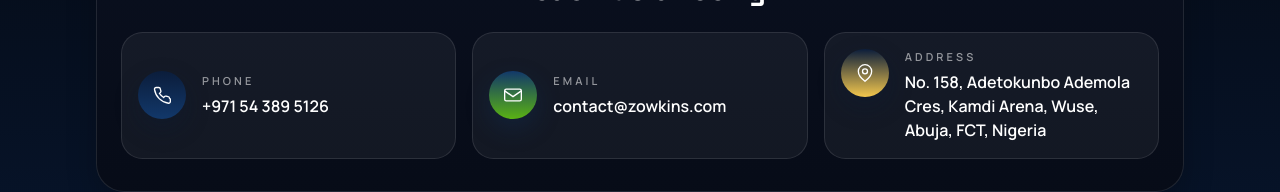
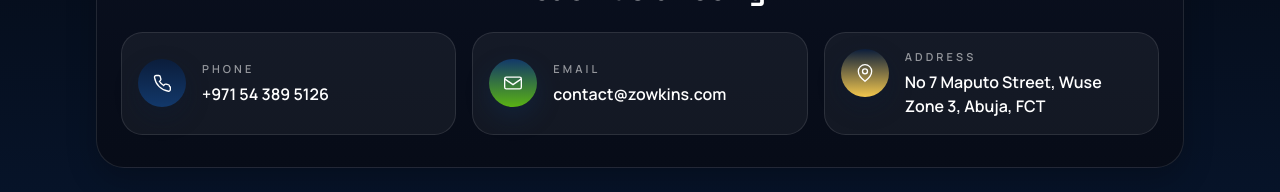
Before and after one commit to michaelpete1/Zowinks, a Next.js app: page / in a window 1280 px wide. Shown: the part 2111-2303 px from the top of the page. Built offline with nearby package versions, Linux system fonts and the light colour scheme; no server answers.

Commit message:
Initial commit

```diff
--- a/app/page.tsx
+++ b/app/page.tsx
@@ -294,9 +294,8 @@
                   <p className="text-[11px] font-semibold uppercase tracking-[0.28em] text-white/55">
                     Address
                   </p>
-                  <p className="mt-1 text-sm font-semibold leading-6 text-white md:text-base">
-                    No. 158, Adetokunbo Ademola Cres, Kamdi Arena, Wuse, Abuja,
-                    FCT, Nigeria
+                  <p className="mt-1 text-sm font-semibold text-white md:text-base">
+                    No 7 Maputo Street, Wuse Zone 3, Abuja, FCT
                   </p>
                 </div>
               </a>
--- a/components/ContactBand.tsx
+++ b/components/ContactBand.tsx
@@ -6,7 +6,7 @@
 const hiddenPaths = ["/admin"];
 
 const officeMapsUrl =
-  "https://www.google.com/maps/search/?api=1&query=No.%20158%2C%20Adetokunbo%20Ademola%20Cres%2C%20Kamdi%20Arena%2C%20Wuse%2C%20Abuja%2C%20FCT%2C%20Nigeria";
+  "https://www.google.com/maps/search/?api=1&query=No%207%20Maputo%20Street%2C%20Wuse%20Zone%203%2C%20Abuja%2C%20FCT";
 
 const contacts = [
   {
@@ -44,8 +44,7 @@
   },
   {
     label: "Address",
-    value:
-      "No. 158, Adetokunbo Ademola Cres, Kamdi Arena, Wuse, Abuja, FCT, Nigeria",
+    value: "No 7 Maputo Street, Wuse Zone 3, Abuja, FCT",
     href: officeMapsUrl,
     icon: (
       <svg
--- a/lib/app-settings.ts
+++ b/lib/app-settings.ts
@@ -38,7 +38,7 @@
 
 const fallback: App = {
   name: "Zowkins Enterprise",
-  address: "No. 158, Adetokunbo Ademola Cres, Kamdi Arena, Wuse, Abuja, FCT, Nigeria",
+  address: "Wuse Zone 3, No 7 Maputo Street, Abuja, FCT, Nigeria",
   phoneNumber: "+971 54 389 5126",
   whatsAppNumber: "+971 54 389 5126",
   email: "contact@zowkins.com",
```
Also changed, not shown: 1 other file (tests, documents, lock files or other folders).
